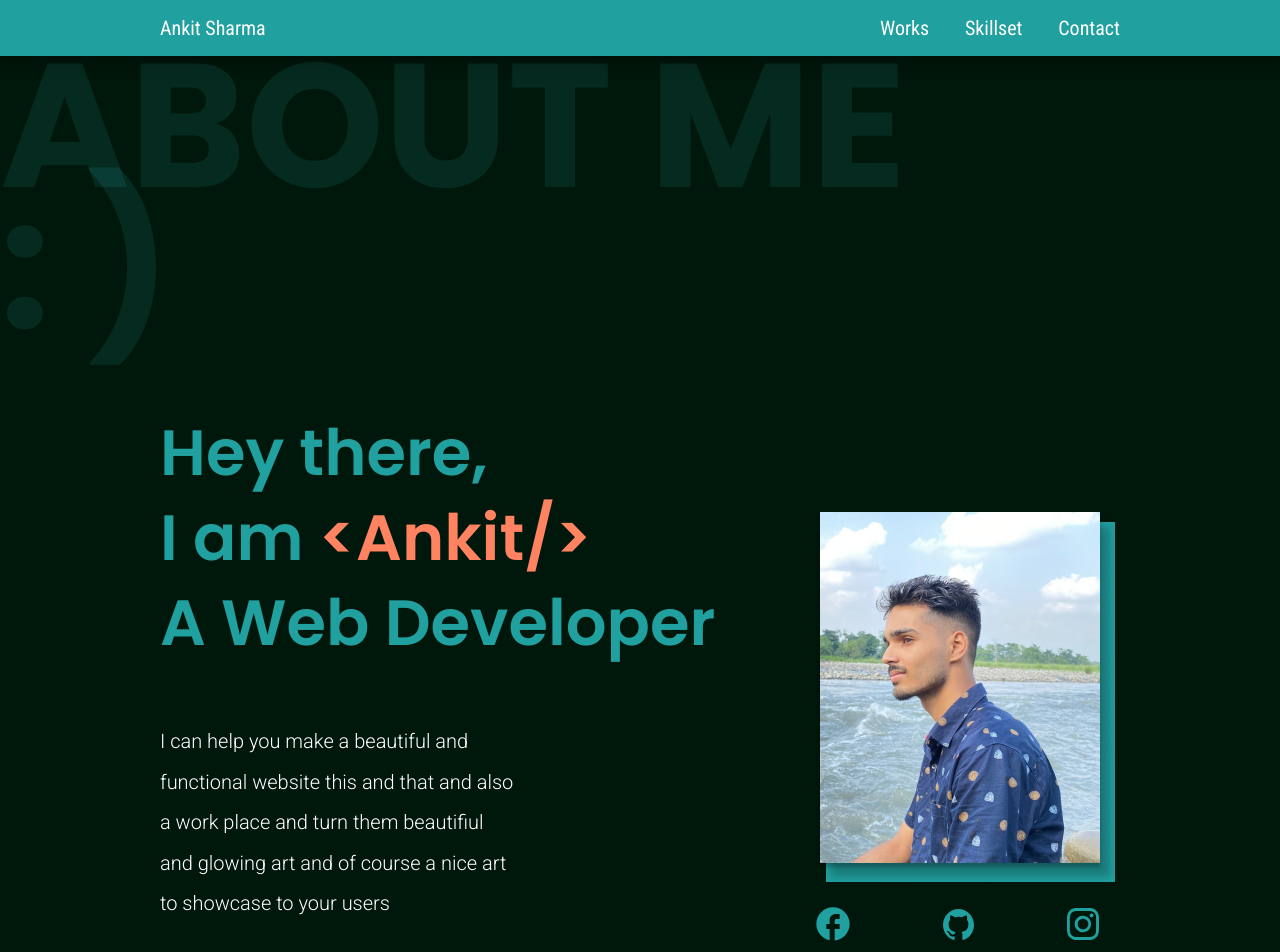
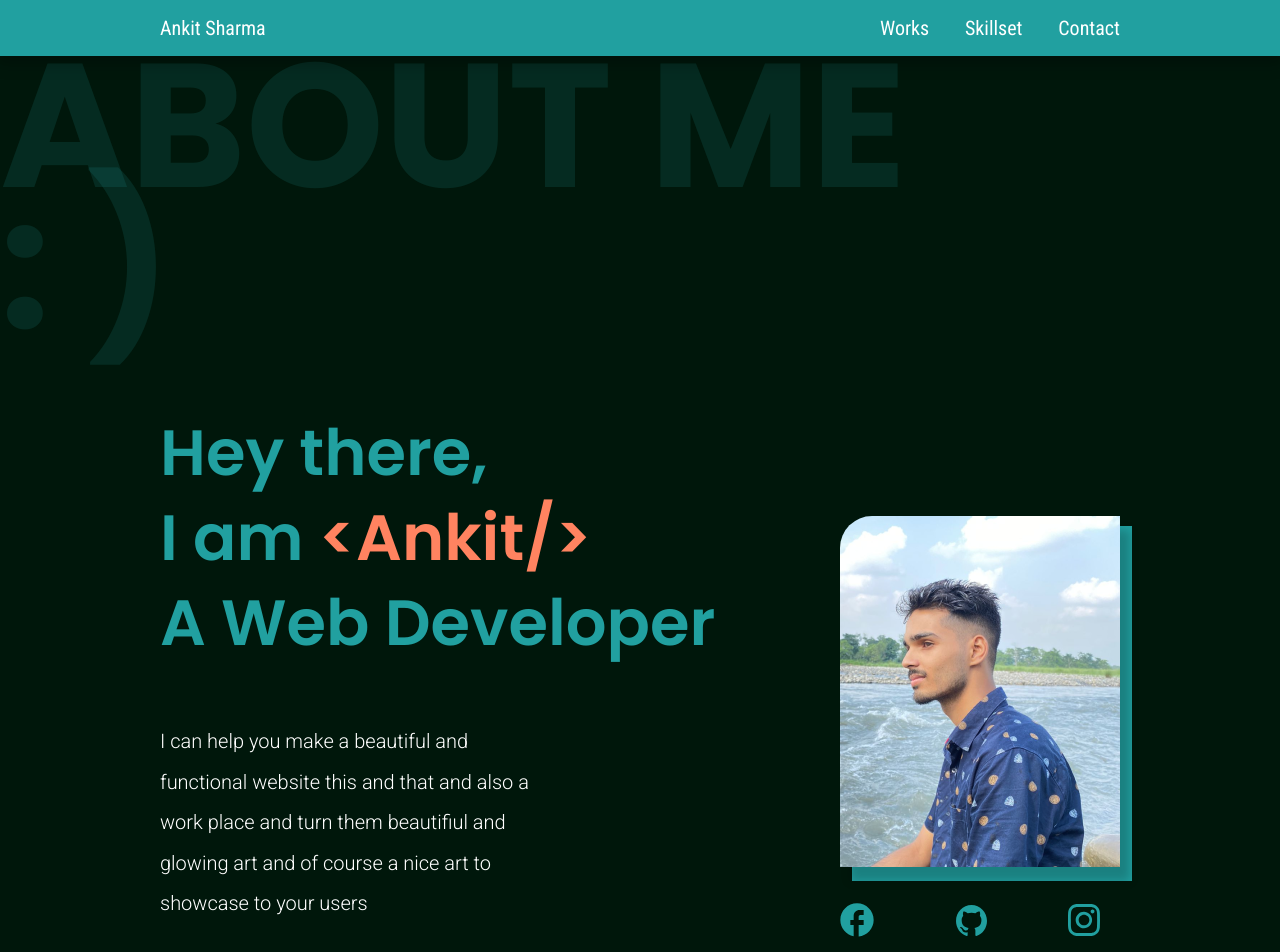
Before and after one commit to afk-ankit/portfolio, a Next.js app: page / in a window 1280 px wide. Shown: the top 952 px of the page. Built offline with nearby package versions, Linux system fonts and the light colour scheme.

Commit message:
animation improved

```diff
--- a/components/About.js
+++ b/components/About.js
@@ -6,17 +6,26 @@ function About() {
         <div className={style.heading} style={{
             position: 'relative',
             left: "-10rem"
-        }} initial={{ x: -100, opacity: 0 }} animate={{ x: 0, opacity: 1 }} transition={{ duration: 0.5 }}>ABOUT ME : {")"}</div>
+        }} >ABOUT ME : {")"}</div>
         <div className={style.mainContainer}>
-            <motion.div initial={{ opacity: 0, x: -100 }} animate={{ opacity: 1, x: 0 }} transition={{ duration: 0.5 }}>
-                <div className={style.main} >
+            <div   >
+                <motion.div className={style.main} initial={{ opacity: 0, x: -100 }}
+                    animate={{ opacity: 1, x: 0 }}
+                    transition={{ delay: 0.3, duration: 0.8 }}
+                    viewport={{ once: true }}  >
                     <p>Hey there, <br />I am <span className={style.red}>{"<Ankit/>"}</span><br />A Web Developer</p>
-                </div>
-                <div className={style.para}>
+                </motion.div>
+                <motion.div className={style.para} initial={{ opacity: 0, x: -100 }}
+                    animate={{ opacity: 1, x: 0 }}
+                    transition={{ delay: 0.6, duration: 0.8 }}
+                    viewport={{ once: true }} >
                     <p>I can help you make a beautiful and functional website
                         this and that and also a work place and turn them beautifiul and glowing art and of course a nice art to showcase to your users </p>
-                </div>
-                <motion.div className={style.buttonGroup} inital={{ opacity: 0 }} whileInView={{ opacity: 1 }}>
+                </motion.div>
+                <motion.div className={style.buttonGroup} initial={{ opacity: 0, x: -100 }}
+                    animate={{ opacity: 1, x: 0 }}
+                    transition={{ delay: 0.9, duration: 0.8 }}
+                    viewport={{ once: true }} >
                     <div className={style.button}>
                         <p>CV</p>
                     </div>
@@ -24,8 +33,8 @@ function About() {
                         <p>Contact Me</p>
                     </div>
                 </motion.div>
-            </motion.div>
-            <motion.div className={style.img} initial={{ opacity: 0 }} animate={{ opacity: 1 }} transition={{ duration: 0.5 }}>
+            </div>
+            <motion.div className={style.img} initial={{ opacity: 0 }} animate={{ opacity: 1 }} transition={{ delay: 0.2, duration: 0.8 }}>
                 <div className={style.imgContainer}>
                     <img src="./my-img.jpg" alt="" />
                 </div>
--- a/components/GridProject.js
+++ b/components/GridProject.js
@@ -1,7 +1,10 @@
 import styles from '../styles/Projects.module.css'
 import { motion } from 'framer-motion'
 function GridProject({ title }) {
-    return (<motion.div initial={{ x: -100, opacity: 0 }} whileInView={{ x: 0, opacity: 1 }} transition={{ delay: 0.1, duration: 0.3 }} viewport={{ once: 'true' }}>
+    return (<motion.div initial={{ opacity: 0, x: -100 }}
+        whileInView={{ opacity: 1, x: 0 }}
+        transition={{ delay: 0.3, duration: 0.8 }}
+        viewport={{ once: true }}>
         <h2 className={styles.heading}>{title}</h2>
 
         <div className={styles.projectContainer}>
--- a/components/Project.js
+++ b/components/Project.js
@@ -1,6 +1,6 @@
 import styles from '../styles/Projects.module.css'
 import GridProject from './GridProject'
-
+import { motion } from 'framer-motion'
 
 
 
@@ -12,10 +12,7 @@ function Project() {
                 position: 'relative',
                 left: "-10rem"
             }}
-                initial={{ opacity: 0, x: -100 }}
-                whileinview={{ opacity: 1, x: 0 }}
-                transition={{ delay: 0.2 }}
-                viewport={{ once: false }}
+
                 className={styles.lheading}
             >PROJECTS
             </div>
--- a/pages/index.js
+++ b/pages/index.js
@@ -5,7 +5,7 @@ import Skillset from "../components/Skillset";
 
 export default function Home() {
   return (
-    <div  >
+    <div>
       <About />
       <Skillset />
       <Project />
--- a/styles/About.module.css
+++ b/styles/About.module.css
@@ -1,5 +1,7 @@
 .container {
     width: 100%;
+    margin: auto;
+    max-width: 2000px;
     padding: 0 10rem;
     padding-bottom: 5rem;
 }
@@ -71,28 +73,37 @@
 }
 
 .icon {
-    margin-top: 1rem;
+    margin-top: 2rem;
     width: 93%;
     display: flex;
     justify-content: space-between;
     align-items: center;
+    cursor: pointer;
 }
 
+
+
 .imgContainer {
+    border-radius: 2rem;
     position: relative;
     width: fit-content;
     height: fit-content;
     z-index: 1;
 }
 
+.imgContainer>img {
+    border-top-left-radius: 2rem;
+    box-shadow: 10px 14px 10px rgba(0, 0, 0, 0.2);
+}
+
 .imgContainer::before {
     position: absolute;
     content: '';
     color: white;
-    width: 95%;
-    height: 95%;
+    width: 100%;
+    height: 100%;
     top: 10px;
-    left: 10px;
+    left: 12px;
     background-color: #21A0A0;
     z-index: -1;
 }
--- a/styles/Projects.module.css
+++ b/styles/Projects.module.css
@@ -1,4 +1,7 @@
 .container {
+    margin: auto;
+    width: 100%;
+    max-width: 2000px;
     padding: 0 10rem;
     padding-bottom: 10rem;
 }
--- a/styles/Skillset.module.css
+++ b/styles/Skillset.module.css
@@ -1,6 +1,8 @@
 .container {
     /* outline: 2px solid red; */
     width: 100vw;
+    margin: auto;
+    max-width: 2000px;
     min-height: 100vh;
     background-color: var(--color-secondary);
     font-family: var(--text-heading);
@@ -35,6 +37,7 @@
     font-family: var(--text-button);
     color: white;
     background-color: var(--color-primary);
+    border-radius: 1rem;
     font-size: var(--para);
     font-weight: var(--weight-heading);
     display: flex;
```
Also changed, not shown: public/my-img.jpg.
